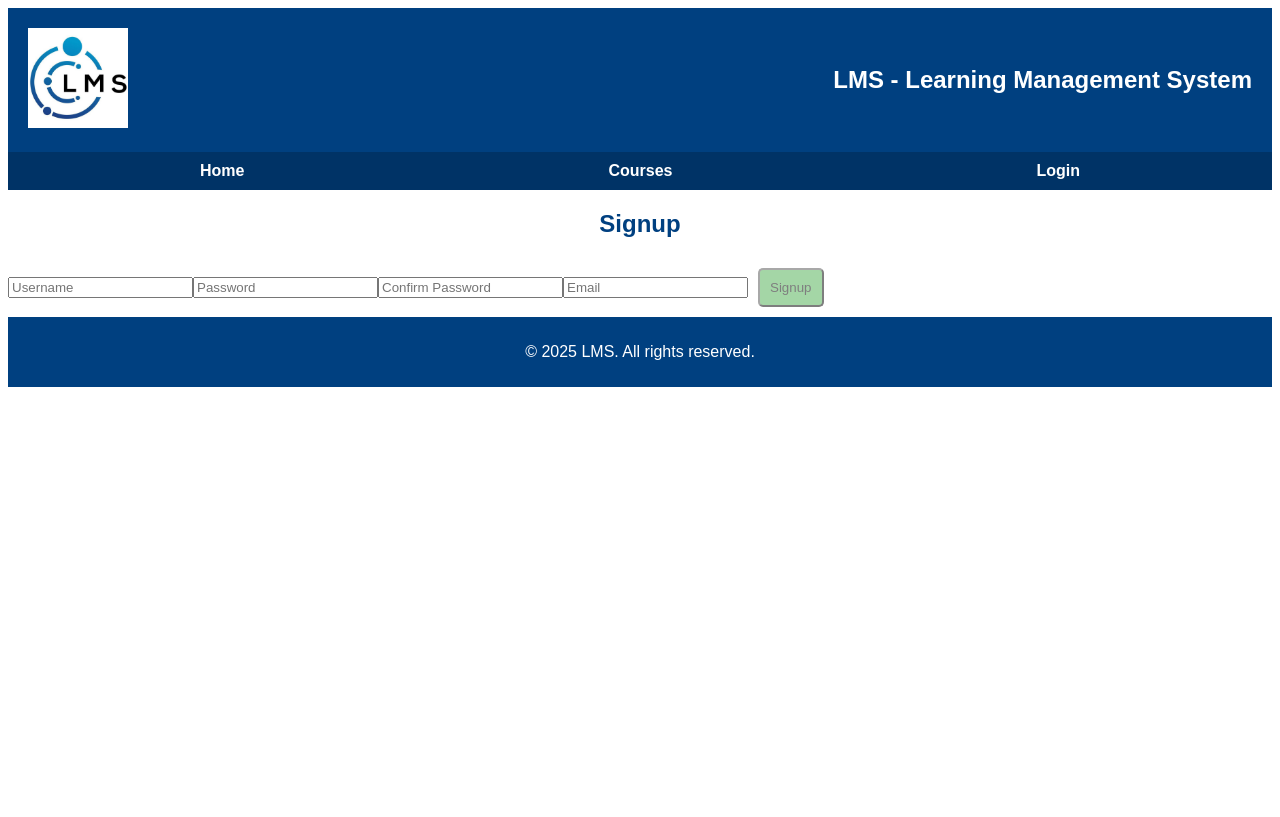
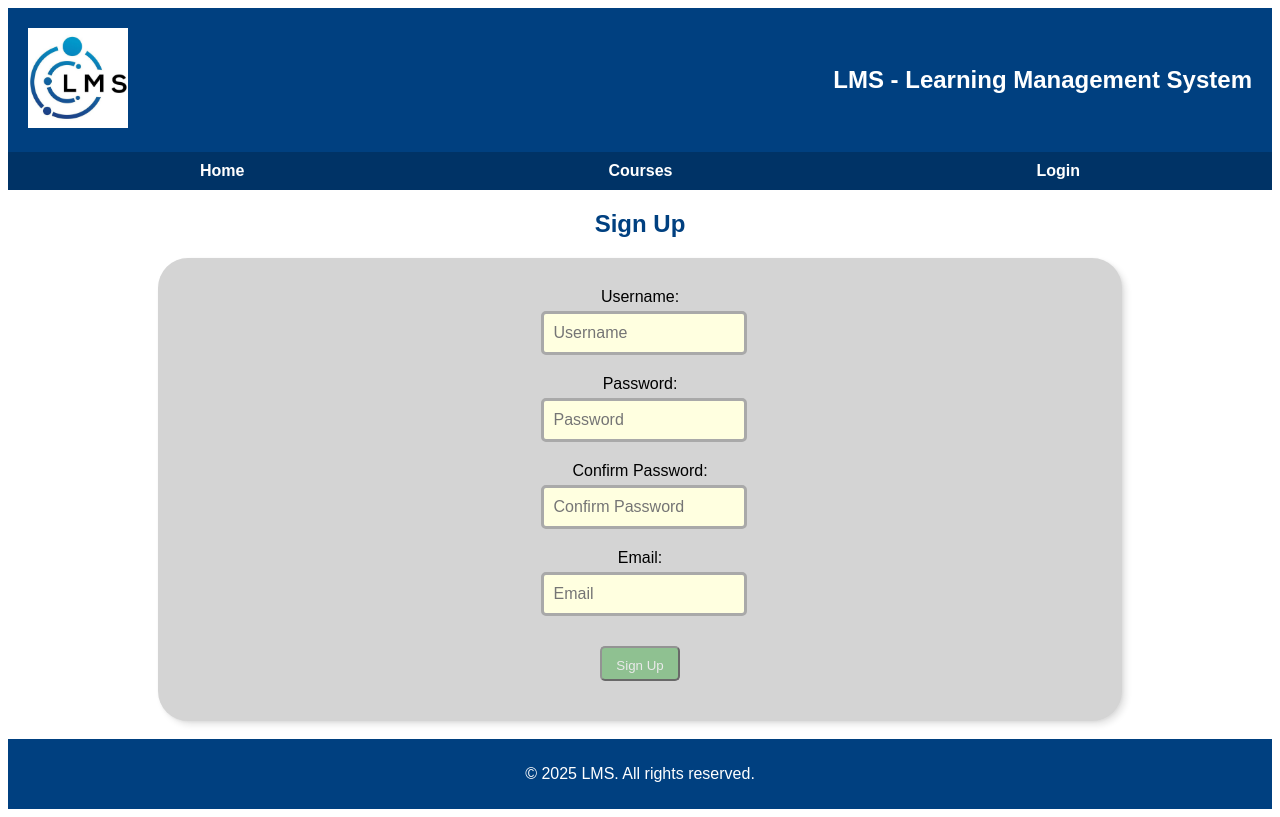
Before and after one commit to jessicasanjuan/ENSF381-GROUP17-ASSIGNMENT5, a React (Create React App) app: page /signup in a window 1280 px wide. Built offline with nearby package versions, Linux system fonts and the light colour scheme.

Commit message:
added requested styling on sign up page

```diff
--- a/src/components/RegForm.js
+++ b/src/components/RegForm.js
@@ -1,6 +1,7 @@
 import React, { useState } from 'react';
 import { useNavigate } from 'react-router-dom';
 import axios from 'axios';
+import "../styles.css";
 
 function RegForm() {
   const [formData, setFormData] = useState({
@@ -58,45 +59,38 @@ function RegForm() {
   };
 
   return (
-    <div className="reg-form">
-      <h2>Signup</h2>
+    <div className="login-main">
+      <h2>Sign Up</h2>
       <form onSubmit={handleSubmit}>
-        <input name="username" placeholder="Username" value={formData.username} onChange={handleChange} />
-        <input name="password" type="password" placeholder="Password" value={formData.password} onChange={handleChange} />
-        <input name="confirmPassword" type="password" placeholder="Confirm Password" value={formData.confirmPassword} onChange={handleChange} />
-        <input name="email" type="email" placeholder="Email" value={formData.email} onChange={handleChange} />
+        <div id="login-form">
+          <label for="username">Username:</label>
+          <input className='inputfield' id="username" name="username" placeholder="Username" value={formData.username} onChange={handleChange} />
+          <label for="password">Password:</label>
+          <input className='inputfield' id="password" name="password" type="password" placeholder="Password" value={formData.password} onChange={handleChange} />
+          <label for="confirm-password">Confirm Password:</label>
+          <input className='inputfield' id="confirm-password" name="confirmPassword" type="password" placeholder="Confirm Password" value={formData.confirmPassword} onChange={handleChange} />
+          <label for="email">Email:</label>
+          <input className='inputfield' id="email" name="email" type="email" placeholder="Email" value={formData.email} onChange={handleChange} />
+          <button type="submit" className='signup-button'>Sign Up</button>
+        </div>
 
-        <button
-          type="submit"
-          style={{
-            backgroundColor: '#4CAF50',
-            padding: '10px',
-            borderRadius: '5px',
-            margin: '10px',
-            opacity: 0.5,
-          }}
-          onMouseOver={(e) => {
-            e.target.style.backgroundColor = '#45A049';
-            e.target.style.opacity = 1.0;
-          }}
-          onMouseOut={(e) => {
-            e.target.style.backgroundColor = '#4CAF50';
-            e.target.style.opacity = 0.5;
-          }}
-        >
-          Signup
-        </button>
       </form>
 
       {errors.length > 0 && (
-        <div style={{ backgroundColor: '#f8d7da', padding: '10px', marginTop: '10px' }}>
-          <ul>
-            {errors.map((err, idx) => <li key={idx}>{err}</li>)}
-          </ul>
+        <div style={{ backgroundColor: 'white', padding: '10px', marginTop: '10px', border: '1px solid black', textAlign: 'center', width: '90%', marginLeft: '4%' }}>
+            {errors.map((err, idx) => <p>{err} </p>)}
         </div>
       )}
+      <br></br>
     </div>
   );
 }
 
 export default RegForm;
+
+
+/* old unordered list approach (changed to eliminate bullet points)
+<ul>
+{errors.map((err, idx) => <li key={idx}>{err}</li>)}
+</ul>
+*/
--- a/src/styles.css
+++ b/src/styles.css
@@ -311,11 +311,13 @@ footer
     justify-content: center;
     flex-direction: column;
     background-color: #d4d4d4;
+    text-align: center;
     padding: 30px;
     margin-left: 150px;
     margin-right: 150px;
     border-radius: 30px;
     box-shadow: 4px 4px 6px rgba(0, 0, 0, 0.1), 1px 1px 3px rgba(0, 0, 0, 0.06);
+
 }
 
 #forgot-password
@@ -574,3 +576,36 @@ table, th, td
     border: 1px black solid;
     background-color: #ffffff;
 }
+
+/* Extra styles for sign-up page */
+.signup-button
+{
+    background-color: #4CAF50;
+    padding: 10px;
+    border-radius: 5px;
+    margin: 10px;
+    opacity: 0.5;
+    height: 35px;
+    width: 80px;
+    align-self: center;
+    color: white;
+}
+.signup-button:hover
+{
+    background-color: #45A049;
+    opacity: 1.0;
+}
+
+.reg-container {
+  max-width: 500px;
+  margin: 40px auto;
+  padding: 20px;
+  background-color: #f4f4f4;
+  border-radius: 10px;
+  box-shadow: 0 0 10px rgba(0, 0, 0, 0.1);
+  text-align: center;
+}
+
+.reg-form {
+  margin-top: 20px;
+}
```
